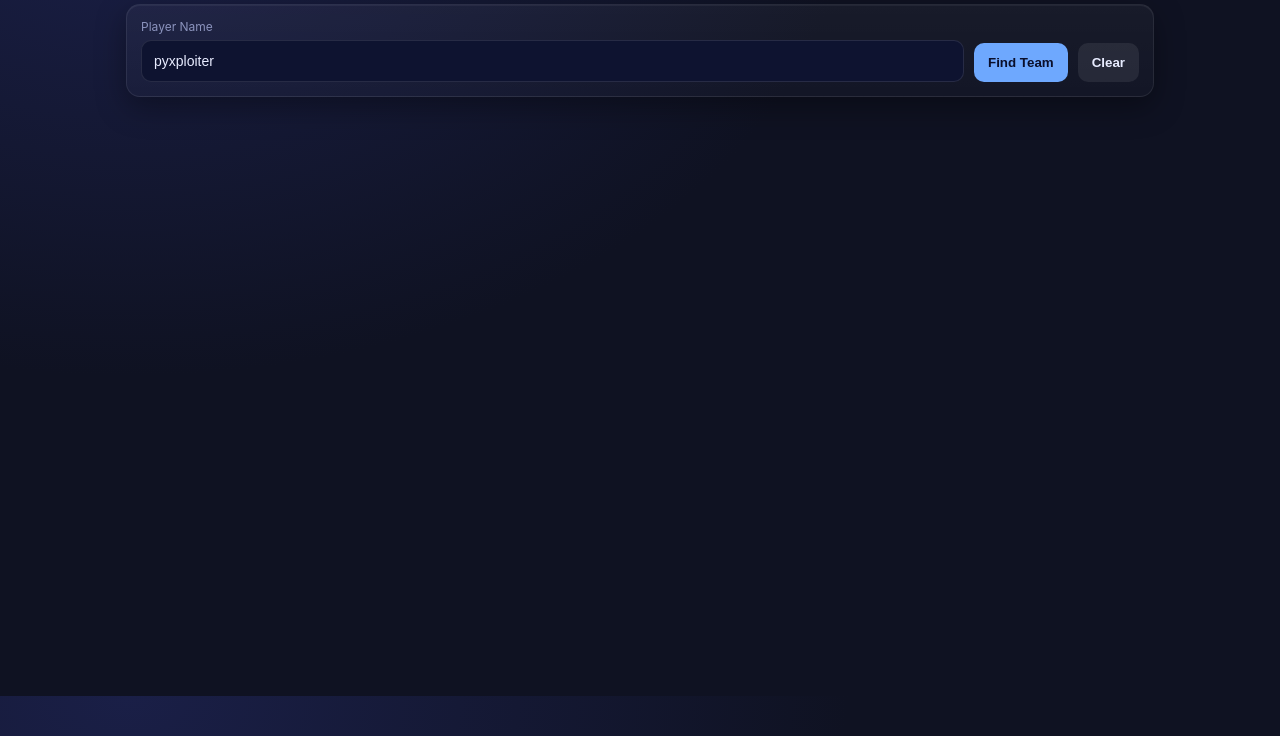
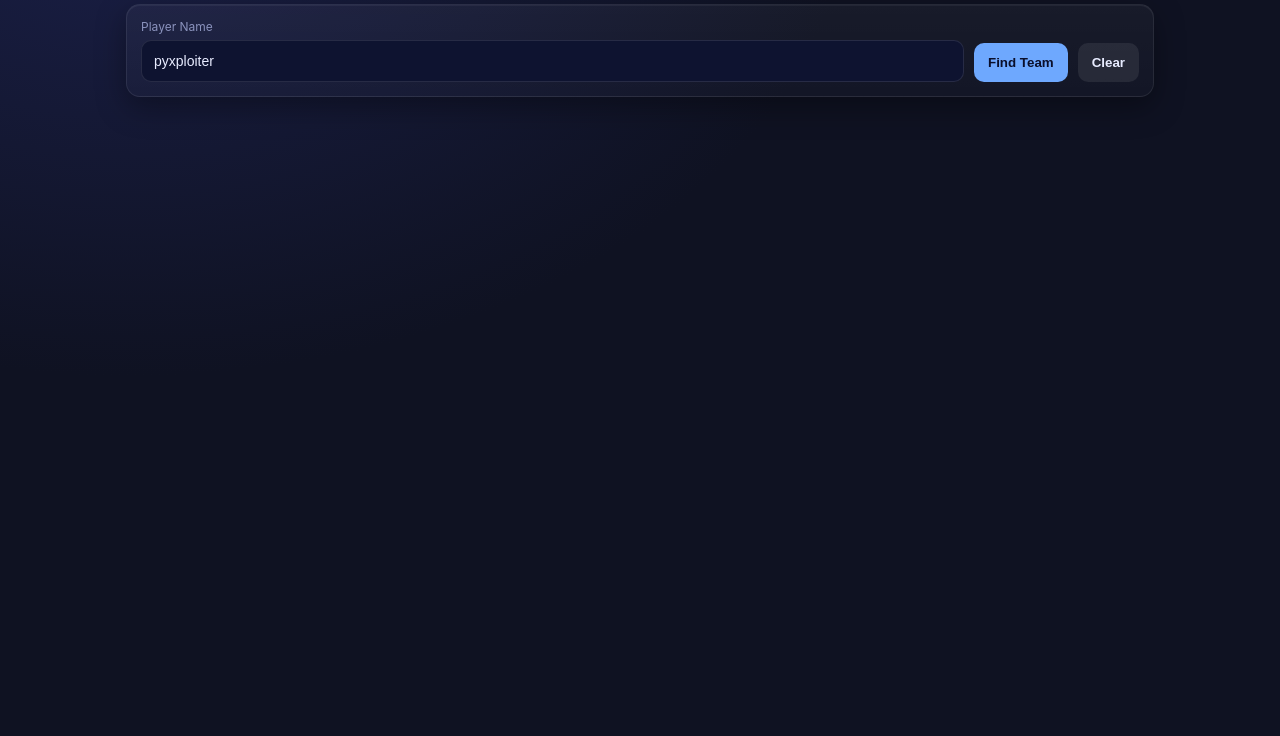
Before and after one commit to pyxploiter/RustBust, a plain HTML site: page app.html in a window 1280 px wide. Shown: the part 104-840 px from the top of the page. Drawn offline with Linux system fonts and the light colour scheme.

Commit message:
fix background

```diff
--- a/app.html
+++ b/app.html
@@ -57,6 +57,14 @@
     .group{display:flex;flex-wrap:wrap;gap:6px}
     .pill{background:var(--chip);border:1px solid rgba(255,255,255,.08);padding:4px 8px;border-radius:999px;font-size:11px;white-space:nowrap}
     .pill b{font-weight:800}
+
+    body{background:var(--bg);} /* fallback color */
+    body::before{
+    content:"";position:fixed;inset:0;z-index:-1;pointer-events:none;
+    background:radial-gradient(1200px 800px at 10% 0%, #1a1f47 0%, var(--bg) 60%), var(--bg);
+    background-repeat:no-repeat;background-attachment:fixed;
+    will-change:transform;transform:translateZ(0); /* avoid repaint seams */
+    }
   </style>
 </head>
 <body>
```
